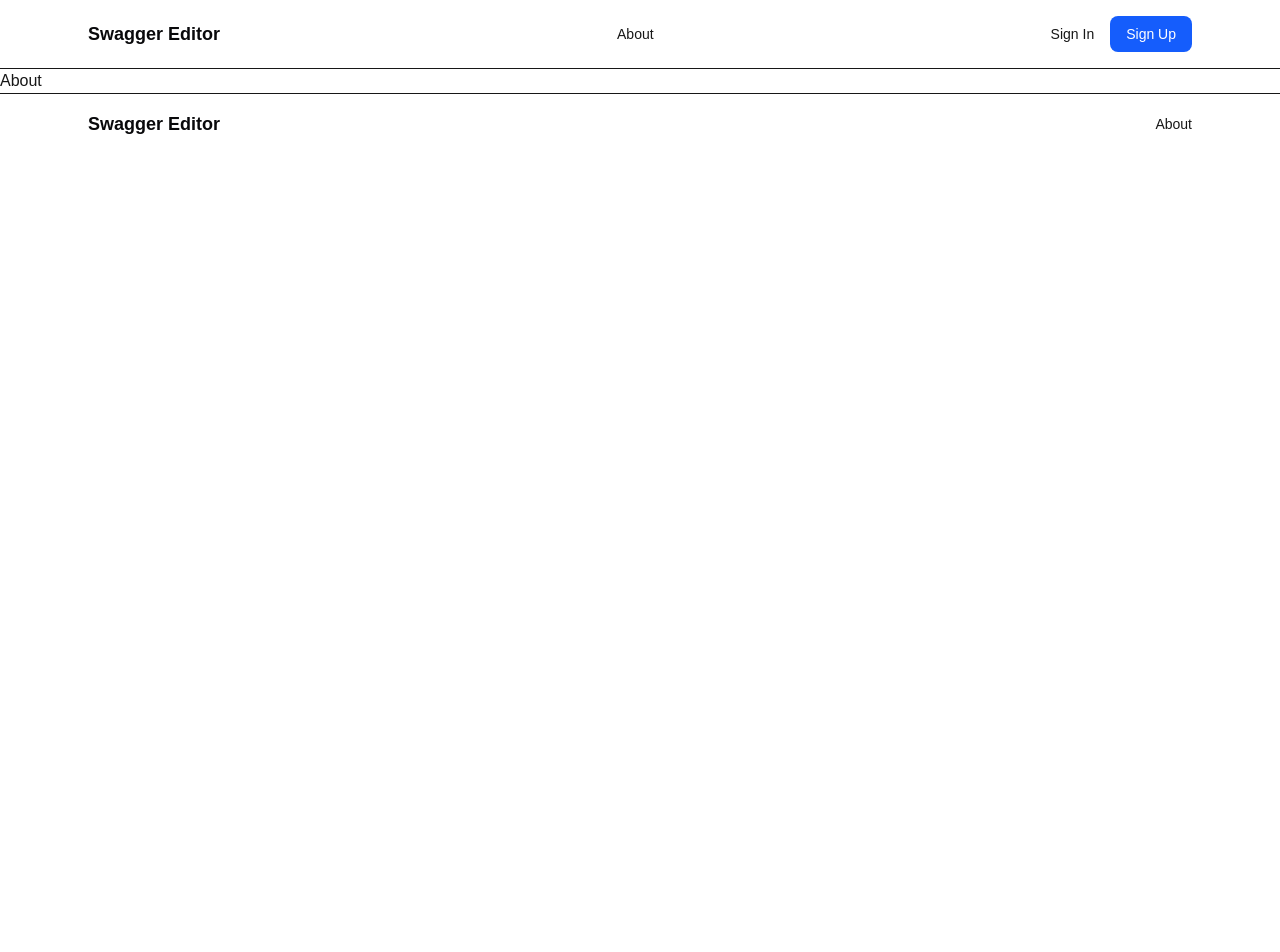
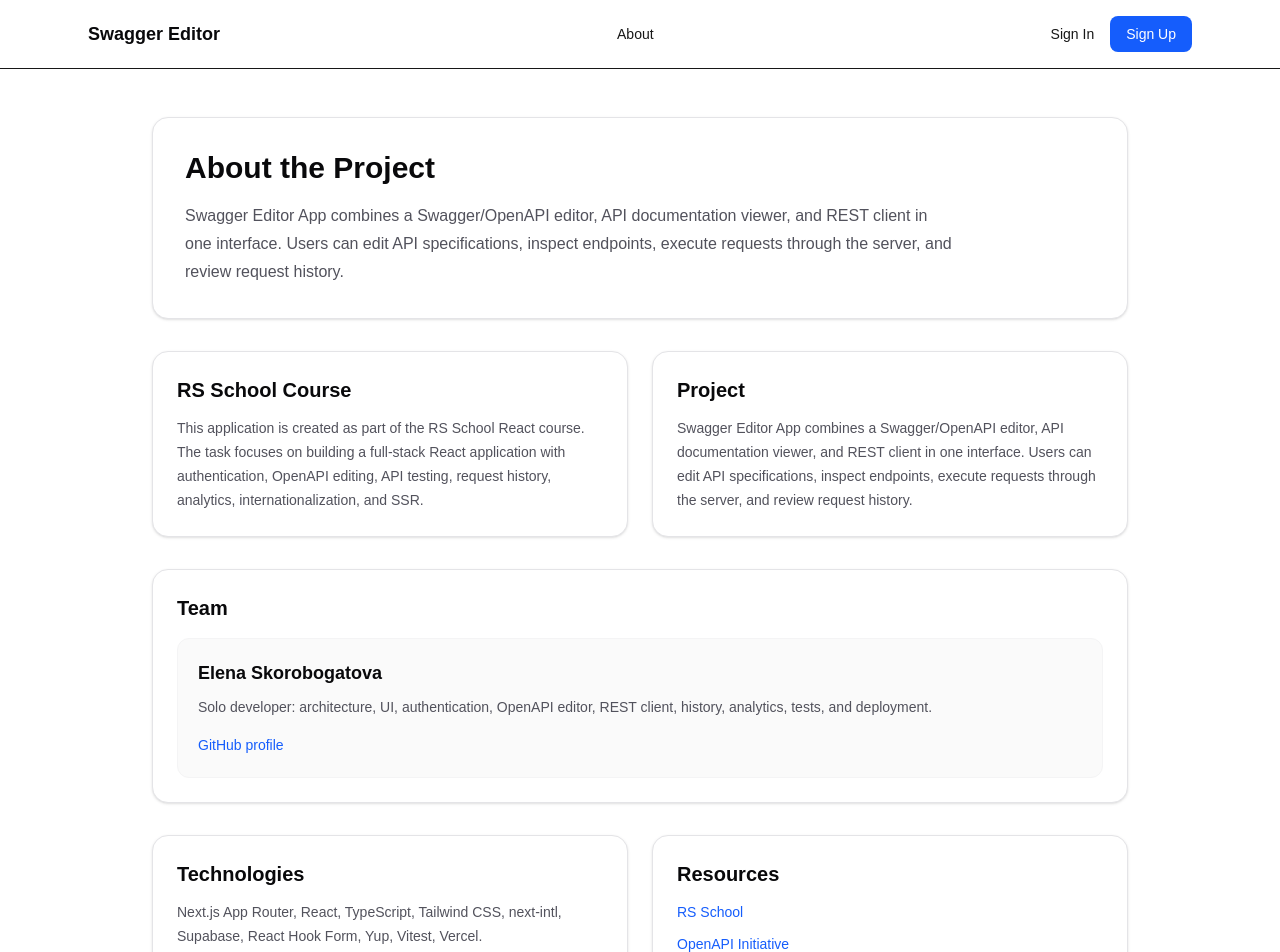
Before and after one commit to skorobogatovamail/swagger-editor-app, a Next.js app: page /about in a window 1280 px wide. Shown: the top 952 px of the page. Before the commit the page ends 800 px from the top, so only its background shows below. Built offline with nearby package versions, Linux system fonts and the light colour scheme; no server answers.

Commit message:
feat: add about page

```diff
--- a/src/app/about/page.tsx
+++ b/src/app/about/page.tsx
@@ -1,7 +1,104 @@
-export default function About() {
+import { getTranslations } from 'next-intl/server';
+
+const resources = [
+  {
+    key: 'rsSchool',
+    href: 'https://rs.school/',
+  },
+  {
+    key: 'openApi',
+    href: 'https://www.openapis.org/',
+  },
+  {
+    key: 'swaggerUi',
+    href: 'https://swagger.io/tools/swagger-ui/',
+  },
+] as const;
+
+export default async function About() {
+  const t = await getTranslations('About');
+
   return (
-    <div>
-      <h1>About</h1>
-    </div>
+    <main className="mx-auto flex w-full max-w-5xl flex-1 flex-col gap-8 px-6 py-12">
+      <section className="rounded-2xl border border-zinc-200 bg-white p-8 shadow-sm">
+        <h1 className="text-3xl font-bold text-zinc-950">{t('title')}</h1>
+        <p className="mt-4 max-w-3xl text-base leading-7 text-zinc-600">
+          {t('projectDescription')}
+        </p>
+      </section>
+
+      <section className="grid gap-6 md:grid-cols-2">
+        <article className="rounded-2xl border border-zinc-200 bg-white p-6 shadow-sm">
+          <h2 className="text-xl font-semibold text-zinc-950">
+            {t('courseTitle')}
+          </h2>
+          <p className="mt-3 text-sm leading-6 text-zinc-600">
+            {t('courseDescription')}
+          </p>
+        </article>
+
+        <article className="rounded-2xl border border-zinc-200 bg-white p-6 shadow-sm">
+          <h2 className="text-xl font-semibold text-zinc-950">
+            {t('projectTitle')}
+          </h2>
+          <p className="mt-3 text-sm leading-6 text-zinc-600">
+            {t('projectDescription')}
+          </p>
+        </article>
+      </section>
+
+      <section className="rounded-2xl border border-zinc-200 bg-white p-6 shadow-sm">
+        <h2 className="text-xl font-semibold text-zinc-950">
+          {t('teamTitle')}
+        </h2>
+        <div className="mt-4 rounded-xl border border-zinc-100 bg-zinc-50 p-5">
+          <h3 className="text-lg font-semibold text-zinc-950">
+            {t('memberName')}
+          </h3>
+          <p className="mt-2 text-sm leading-6 text-zinc-600">
+            {t('memberRole')}
+          </p>
+          <a
+            className="mt-4 inline-flex text-sm font-medium text-blue-600 transition-colors hover:text-blue-700"
+            href="https://github.com/skorobogatovamail"
+            rel="noreferrer"
+            target="_blank"
+          >
+            {t('githubLabel')}
+          </a>
+        </div>
+      </section>
+
+      <section className="grid gap-6 md:grid-cols-2">
+        <article className="rounded-2xl border border-zinc-200 bg-white p-6 shadow-sm">
+          <h2 className="text-xl font-semibold text-zinc-950">
+            {t('technologiesTitle')}
+          </h2>
+          <p className="mt-3 text-sm leading-6 text-zinc-600">
+            {t('technologies')}
+          </p>
+        </article>
+
+        <article className="rounded-2xl border border-zinc-200 bg-white p-6 shadow-sm">
+          <h2 className="text-xl font-semibold text-zinc-950">
+            {t('resourcesTitle')}
+          </h2>
+          <ul className="mt-3 flex flex-col gap-2">
+            {resources.map((resource) => (
+              <li key={resource.key}>
+                <a
+                  className="text-sm font-medium text-blue-600 transition-colors hover:text-blue-700"
+                  href={resource.href}
+                  rel="noreferrer"
+                  target="_blank"
+                >
+                  {t(resource.key)}
+                </a>
+              </li>
+            ))}
+          </ul>
+        </article>
+      </section>
+    </main>
   );
 }
```
